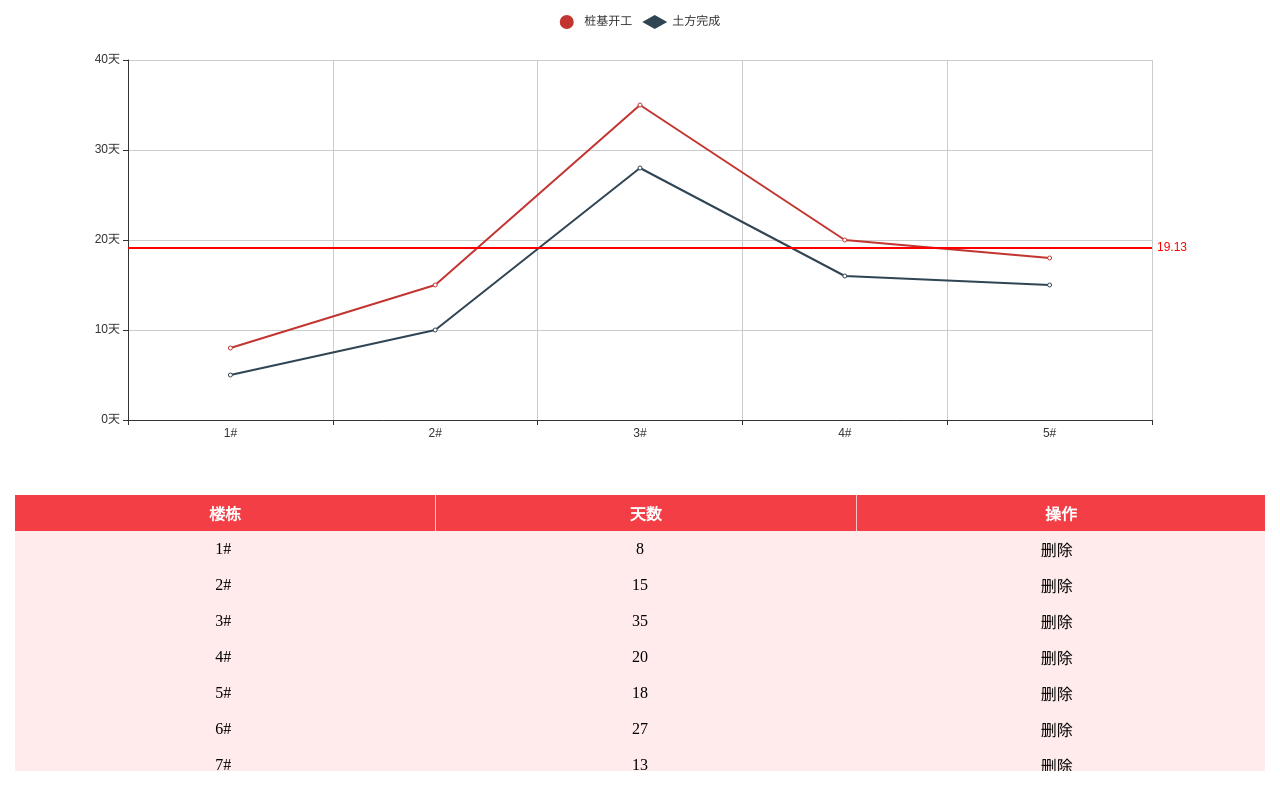
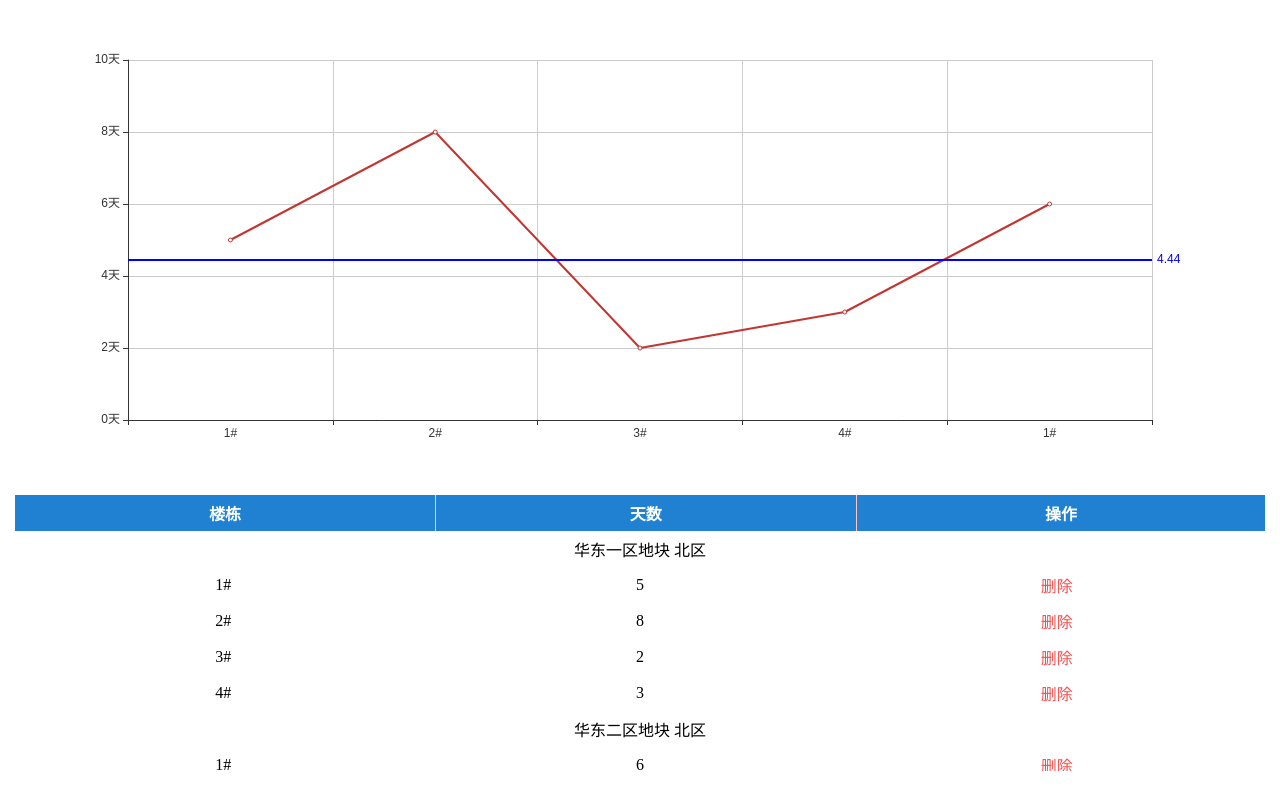
Before and after one commit to zhangzhi93/Echarts-demo, a website built with webpack: page index.ejs in a window 1280 px wide. Built offline with nearby package versions, Linux system fonts and the light colour scheme.

Commit message:
zhexian chart

```diff
--- a/src/pages/pieChart/index.js
+++ b/src/pages/pieChart/index.js
@@ -0,0 +1,69 @@
+import * as echarts from 'echarts';
+import css from '../../style/theme.less';
+
+window.onload = function () {
+  const dom = document.getElementById("main");
+  const myChart = echarts.init(dom);
+  const option = {
+    title: {
+      text: '节点信息',
+      x: 'center'
+    },
+    tooltip: {
+      trigger: 'item',
+      formatter: "{b} : {c} ({d}%)"
+    },
+    series: [
+      {
+        type: 'pie',
+        radius: '55%',
+        center: ['50%', '60%'],
+        label:{
+          show:false
+        },
+        data: [
+          { value: 10, name: '节点A-节点B' },
+          { value: 5, name: '节点B-节点C' },
+          { value: 13, name: '节点D-节点E' },
+          { value: 6, name: '节点C-节点D' },
+          { value: 9, name: '节点F-节点E' }
+        ],
+        itemStyle: {
+          emphasis: {
+            shadowBlur: 10,
+            shadowOffsetX: 0,
+            shadowColor: 'rgba(0, 0, 0, 0.5)'
+          }
+        }
+      }
+    ]
+  };
+
+  myChart.setOption(option, true);
+
+  const tableDom = document.getElementById('table_container');
+  let tmpl = `
+    <div class="div-head">
+      <table cellspacing=0>
+        <thead>
+          <th>节点</th>
+          <th>日期</th>
+          <th>时长</th>
+          <th>操作</th>
+        </thead>
+      </table>
+    </div>
+    <div class="div-body">
+      <table cellspacing=0>
+        <tbody>
+          ${Data.map(val => `
+            <tr>
+              <td>${val.house}</td>
+              <td>${val.kg}</td>
+              <td>删除</td>
+            </tr>
+          </tbody>`).join('')}
+      </table>
+    </div>`;
+  tableDom.innerHTML = tmpl;
+}
--- a/src/pages/zxChart/index.js
+++ b/src/pages/zxChart/index.js
@@ -5,55 +5,54 @@ window.onload = function () {
   const dom = document.getElementById("main");
   const myChart = echarts.init(dom);
   let Data = [{
+    name: '华东一区地块 北区',
+    collect: [{
       house: '1#',
-    kg: 8,
-    tf: 5
+      days: 5,
     }, {
       house: '2#',
-    kg: 15,
-    tf: 10
+      days: 8
     }, {
       house: '3#',
-    kg: 35,
-    tf: 28
+      days: 2
     }, {
       house: '4#',
-    kg: 20,
-    tf: 16
+      days: 3
+    }]
+  }, {
+    name: '华东二区地块 北区',
+    collect: [{
+      house: '1#',
+      days: 6
+    }, {
+      house: '2#',
+      days: 1
+    }, {
+      house: '3#',
+      days: 9
+    }, {
+      house: '4#',
+      days: 4
     }, {
       house: '5#',
-    kg: 18,
-    tf: 15
-  }, {
-    house: '6#',
-    kg: 27,
-    tf: 26
-  }, {
-    house: '7#',
-    kg: 13,
-    tf: 10
-  }, {
-    house: '8#',
-    kg: 17,
-    tf: 14
+      days: 2
+    }]
   }];
+  let lsXData = new Array(),
+    lsYData = new Array();
+  Data.forEach((val, i) => {
+    let Xcollect = val.collect.map(h => h.house);
+    let Ycollect = val.collect.map(h => h.days)
+    lsXData.push(...Xcollect);
+    lsYData.push(...Ycollect);
+  })
   const option = {
     tooltip: {
       trigger: 'axis'
     },
-    legend: {
-      top: '10',
-      data: [{
-        name: '桩基开工',
-        icon: 'circle'
-      }, {
-        name: '土方完成',
-        icon: 'diamond'
-      }]
-    },
     xAxis: {
       type: 'category',
-      data: Data.map(val => val.house),
+      data: lsXData,
       splitLine: {
         show: true
       }
@@ -75,9 +74,9 @@ window.onload = function () {
     ],
     series: [
       {
-        name: '桩基开工',
+        name: '桩基开工-土方完成',
         type: 'line',
-        data: Data.map(val => val.kg),
+        data: lsYData,
         markLine: {
           symbol: "none",
           data: [
@@ -86,17 +85,13 @@ window.onload = function () {
               type: 'average',
               lineStyle: {
                 normal: {
-                  color: "red",
+                  color: "blue",
                   width: 2,
                   type: "solid",
                 }
               }
             }]
         }
-      }, {
-        name: '土方完成',
-        type: 'line',
-        data: Data.map(val => val.tf)
       }
     ]
   };
@@ -119,10 +114,15 @@ window.onload = function () {
         <tbody>
           ${Data.map(val => `
             <tr>
-              <td>${val.house}</td>
-              <td>${val.kg}</td>
-              <td>删除</td>
+              <td  colspan="3">${val.name}</td>
             </tr>
+            ${val.collect.map(col => `
+              <tr>
+                <td>${col.house}</td>
+                <td>${col.days}</td>
+                <td><a href="javascript:" id="${col.house}">删除</a></td>
+              </tr>
+            `).join('')}
           </tbody>`).join('')}
       </table>
     </div>`;
--- a/src/style/theme.less
+++ b/src/style/theme.less
@@ -1,6 +1,9 @@
 * {
   padding: 0;
   margin: 0;
+}
+a{
+  text-decoration: none;
 }
 .chat-table{
   height: 40vh;
@@ -19,7 +22,7 @@
     text-align: center;
     border: none;
     thead{
-      background-color: rgb(243,62,70);
+      background-color: rgb(32,129,210);
       color:#fff;
       th{
         border-right:1px solid rgb(254,196,198);
@@ -30,11 +33,13 @@
       }
     }
     tbody{
-      background-color: rgb(255,235,235);
       tr{
         td{
           padding:6px 0;
           width: 33.33%;
+          a{
+            color: rgb(244,77,77);
+          }
         }
       }
     }
```
Lines whose indentation alone changed are shown as unchanged.
